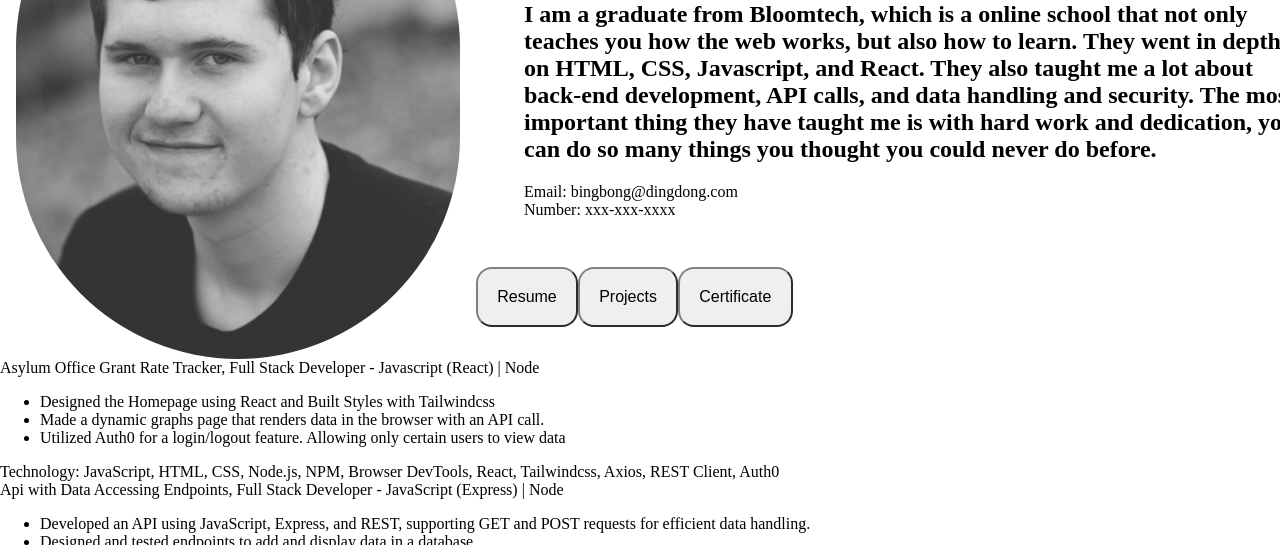
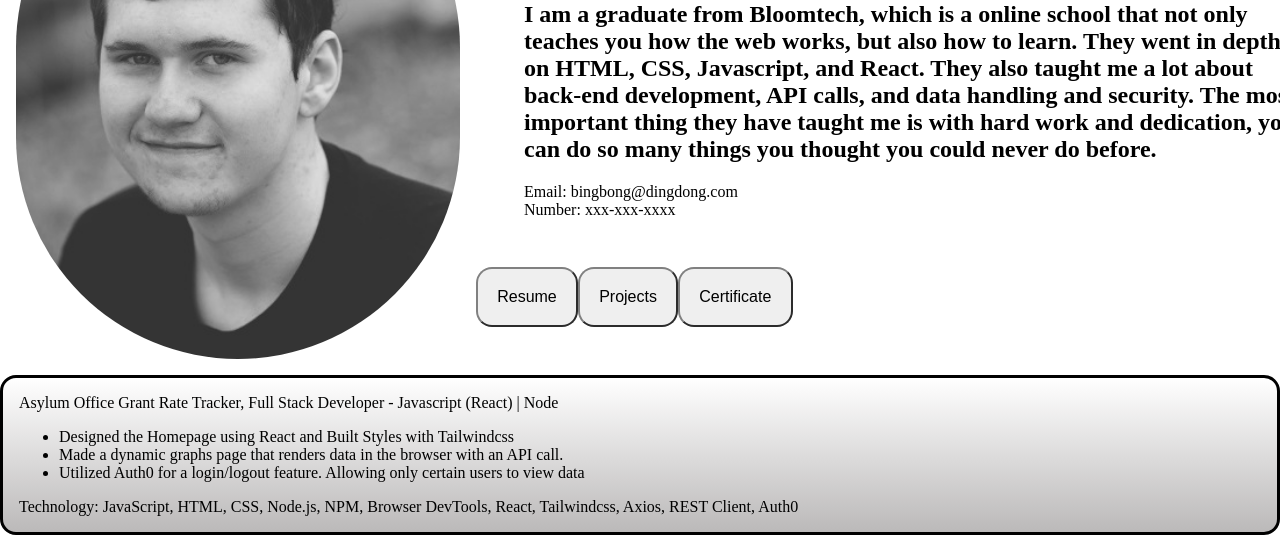
Before and after one commit to SkaarjShark/Personal-Website, a website: page index.html in a window 1280 px wide. Both pictures are taken after a click on the element "Projects". Shown: the part 255-800 px from the top of the page. Drawn offline with Linux system fonts and the light colour scheme.

Commit message:
Gave the projects some styles

```diff
--- a/style.css
+++ b/style.css
@@ -92,6 +92,16 @@ button:hover {
     border-radius: 1rem;
 }
 
+.project {
+    border-radius: 1rem;
+    border: black solid 0.2rem;
+    background-image: linear-gradient(white, #bbb9b9);
+    padding: 1rem;
+    margin-bottom: 3rem;
+    margin-top: 1rem;
+    font-size: 1rem;
+}
+
 .certificate-images-container img {
     max-width: 30rem;
 }
```
